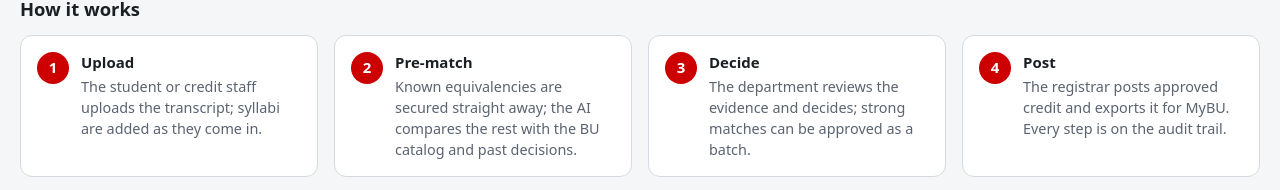
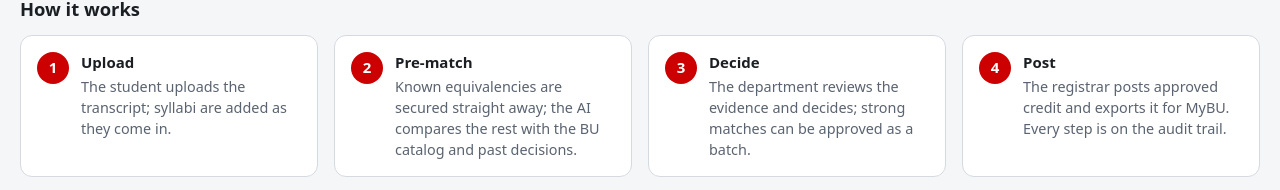
Before and after one commit to psahoo-evoke/bu-solution, an Angular app in the folder frontend/: page / in a window 1280 px wide. Shown: the part 933-1123 px from the top of the page. Built offline with nearby package versions, Linux system fonts and the light colour scheme; no server answers.

Commit message:
developer: front page Upload step names only the student (developer-40)

```diff
--- a/frontend/src/app/pages/home.html
+++ b/frontend/src/app/pages/home.html
@@ -121,7 +121,7 @@
   <ol class="how__steps">
     <li>
       <span class="how__num" aria-hidden="true">1</span>
-      <div><strong>Upload</strong><p>The student or credit staff uploads the transcript; syllabi are added as they come in.</p></div>
+      <div><strong>Upload</strong><p>The student uploads the transcript; syllabi are added as they come in.</p></div>
     </li>
     <li>
       <span class="how__num" aria-hidden="true">2</span>
```
Also changed, not shown: 2 other files (tests, documents, lock files or other folders).
